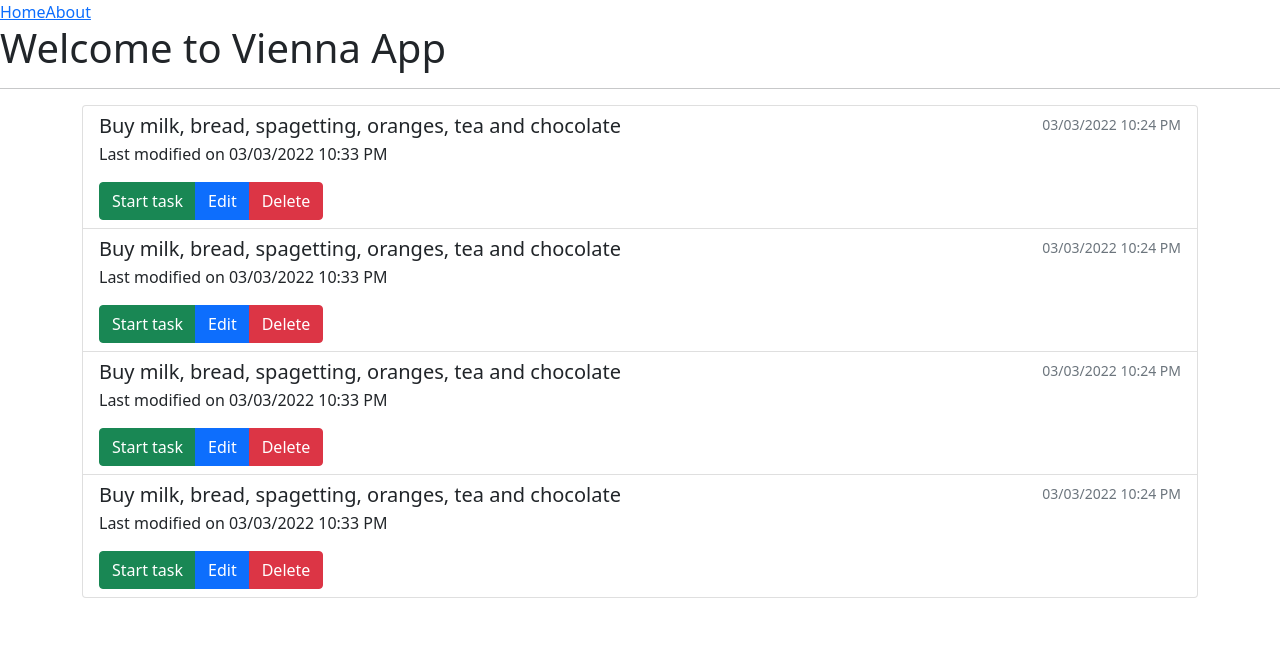
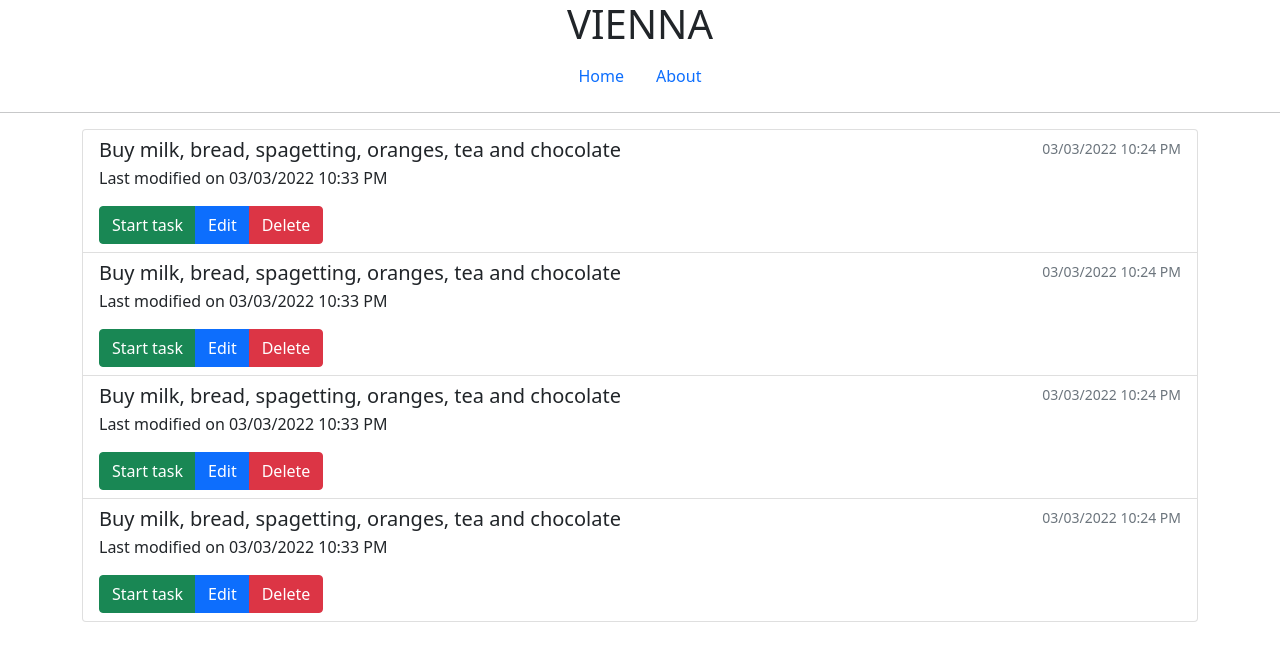
Before and after one commit to the-lee-jackson/vienna, a Vue app: page / in a window 1280 px wide. Shown: the top 658 px of the page. Built offline with nearby package versions, Linux system fonts and the light colour scheme.

Commit message:
#2 - feat: modify general aspect of app

```diff
--- a/src/App.vue
+++ b/src/App.vue
@@ -5,12 +5,21 @@ import { RouterLink, RouterView } from "vue-router";
 <template>
   <header>
     <div>
+      <h1 class="text-center text-bold">VIENNA</h1>
       <nav>
-        <RouterLink to="/">Home</RouterLink>
-        <RouterLink to="/about">About</RouterLink>
+        <ul class="nav justify-content-center">
+          <li class="nav-item">
+            <RouterLink class="nav-link" to="/">Home</RouterLink>
+          </li>
+          <li class="nav-item">
+            <RouterLink class="nav-link" to="/about">About</RouterLink>
+          </li>
+        </ul>
       </nav>
     </div>
   </header>
 
+  <hr />
+
   <RouterView />
 </template>
--- a/src/views/AboutView.vue
+++ b/src/views/AboutView.vue
@@ -1,5 +1,5 @@
 <template>
-  <div>
+  <div class="container">
     <h1>This is an about page</h1>
   </div>
 </template>
--- a/src/views/HomeView.vue
+++ b/src/views/HomeView.vue
@@ -1,7 +1,5 @@
 <template>
   <main>
-    <h1>Welcome to Vienna App</h1>
-    <hr />
     <div class="container">
       <TodoList />
     </div>
```
